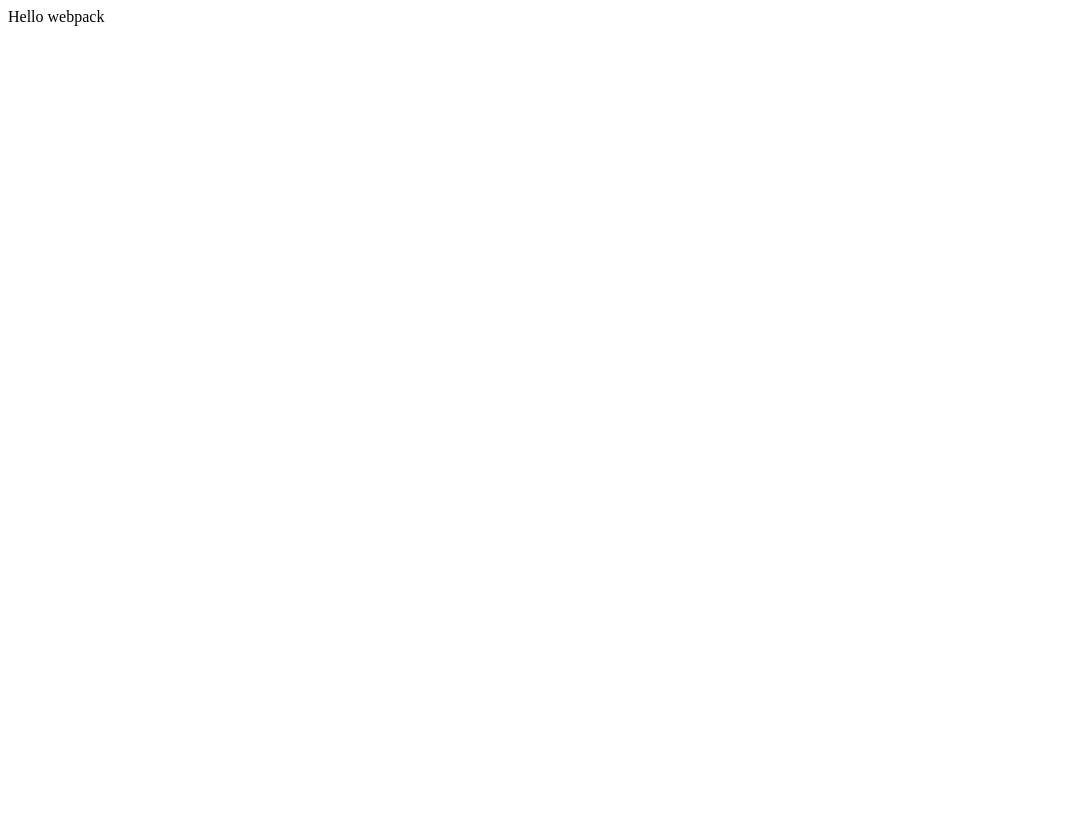
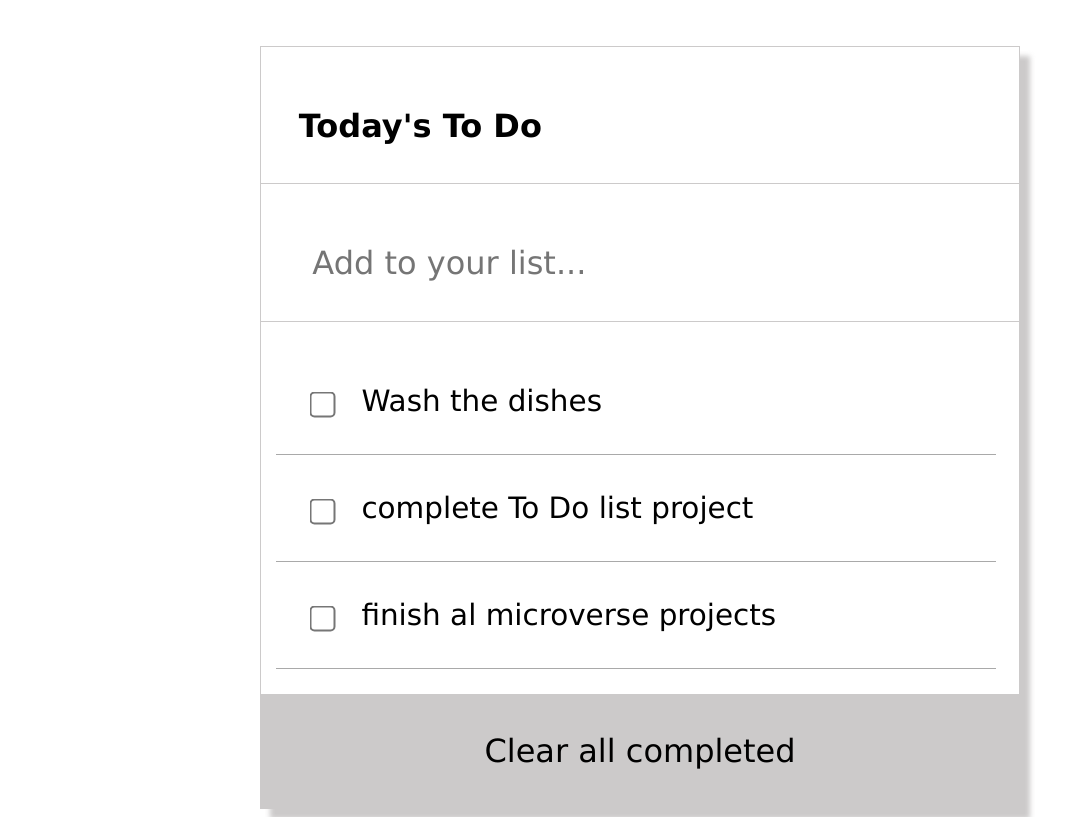
Before and after one commit to emmanuelcortes2/To-do-list, a website built with webpack: page src/index.html in a window 1280 px wide. Shown: the whole page, without its empty margins (0-1087 px from the left). Built offline with nearby package versions, Linux system fonts and the light colour scheme.

Commit message:
Add UI styling & dynamically generated html

```diff
--- a/index.html
+++ b/src/index.html
@@ -1,8 +1,9 @@
 <!DOCTYPE html>
 <html>
   <head>
+    <meta name="viewport" content="width=device-width, initial-scale=1.0">
     <meta charset="utf-8" />
-    <title>Getting Started</title>
+    <title>To Do List</title>
   </head>
   <body>
     <script src="main.js"></script>
--- a/src/index.js
+++ b/src/index.js
@@ -1,13 +1,55 @@
-import _ from 'lodash';
+/* eslint-disable no-unused-vars */
+import _, { constant } from 'lodash';
+import './style.css';
 
- function component() {
-   const element = document.createElement('div');
+const todo = [
+  {
+    id: 0,
+    completed: 'false',
+    description: 'Wash the dishes',
+  },
+  {
+    id: 1,
+    completed: 'false',
+    description: 'complete To Do list project',
+  },
+  {
+    id: 2,
+    completed: 'false',
+    description: 'finish al microverse projects',
+  },
 
-  // Lodash, currently included via a script, is required for this line to work
-  // Lodash, now imported by this script
-   element.innerHTML = _.join(['Hello', 'webpack'], ' ');
+];
 
-   return element;
- }
+function list() {
+  const element = document.createElement('div');
+  element.innerHTML = `
+    <h1>
+      Today's To Do
+    </h1>
+    <p>
+      <input type="text" id="add" heigth="100%" placeholder="Add to your list...">
+    </p>
+    <ul id="list">
+    </ul>
+    <a id="clear">
+      Clear all completed
+    </a>
+    `;
+  return element;
+}
 
- document.body.appendChild(component());
+document.body.appendChild(list());
+
+const tasks = document.getElementById('list');
+
+const input = document.getElementById('add')
+
+for (let i = 0; i < todo.length; i += 1) {
+  const todoData = `
+  <li id="${todo[i].id}">
+    <label><input type="checkbox">${todo[i].description}</label>
+  </li>
+      `;
+  tasks.innerHTML += todoData;
+}
--- /dev/null
+++ b/src/style.css
@@ -0,0 +1,75 @@
+* {
+  font-family: Verdana, Geneva, Tahoma, sans-serif;
+}
+
+body {
+  display: flex;
+  padding-top: 3%;
+  height: 75%;
+}
+
+div {
+  display: flex;
+  flex-direction: column;
+  border: 1px solid rgba(187, 184, 184, 0.75);
+  box-shadow: 10px 10px 5px 0 rgba(187, 184, 184, 0.75);
+  margin: 0 auto;
+  width: 60%;
+}
+
+ul {
+  list-style: none;
+  display: flex;
+  flex-direction: column;
+  width: 95%;
+  font-size: 2vw;
+  padding-left: 2%;
+
+}
+
+li {
+  border-bottom: 1px solid darkgray;
+  padding: 5%;
+  font-size: 2.3vw;
+
+}
+
+#add {
+  font-size: 2.5vw;
+  margin-right: 5%;
+  padding-left: 2%;
+  width: 90%;
+  border: none;
+}
+
+input[type=checkbox] {
+  margin-right: 5%;
+  transform: scale(2);
+}
+
+input:focus {
+  outline: none;
+}
+
+h1 {
+  font-size: 2.5vw;
+  padding: 5%;
+  border-bottom: 1px solid rgba(187, 184, 184, 0.75);
+}
+
+p {
+  padding: 5%;
+  margin: 0%;
+  border-bottom: 1px solid rgba(187, 184, 184, 0.75);
+}
+
+a {
+  background-color: rgba(187, 184, 184, 0.75);
+  font-size: 2.5vw;
+}
+
+#clear {
+  text-align: center;
+  background-color: rgba(187, 184, 184, 0.75);
+  padding: 5%;
+}
--- a/webpack.config.js
+++ b/webpack.config.js
@@ -7,5 +7,14 @@ module.exports = {
     path: path.resolve(__dirname, './dist'),
     filename: 'index_bundle.js',
   },
+  mode: 'development',
+  module: {
+    rules: [
+      {
+        test: /\.css$/i,
+        use: ['style-loader', 'css-loader'],
+      },
+    ],
+  },
   plugins: [new HtmlWebpackPlugin()],
 };
```
Also changed, not shown: package.json (+6 -2 lines), dist/index_bundle.js, 1 other file.
